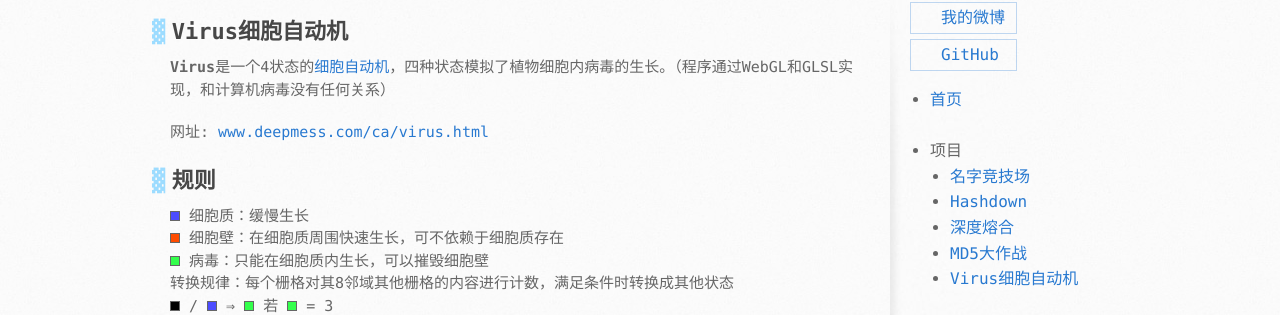
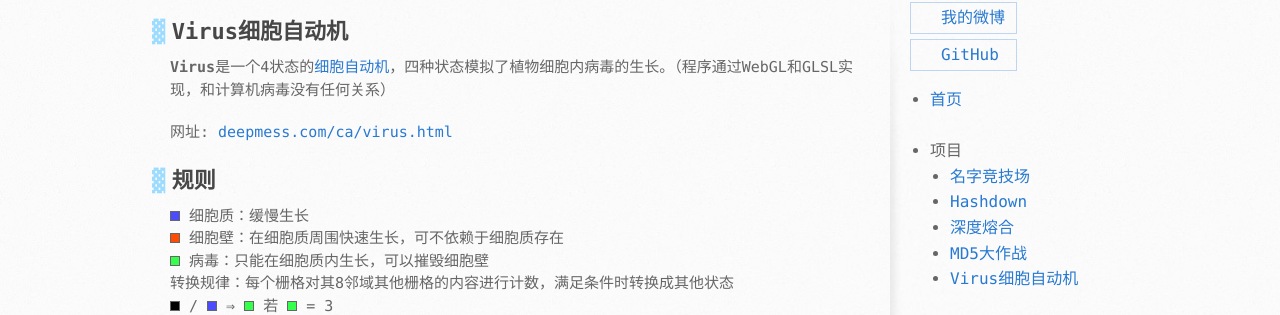
Before and after one commit to rinick/deepmess_source, a Jekyll site: the page built from zh/virus.md, in a window 1280 px wide. Shown: the part 135-450 px from the top of the page. Built offline with Jekyll 4.4.1, drawn with Linux system fonts in a browser that asks for light colours.

Commit message:
switch from www.deepmess.com to deepmess.com

```diff
--- a/_layouts/namerena_base.html
+++ b/_layouts/namerena_base.html
@@ -58,7 +58,7 @@
 
         <ul>
 
-          <li><a href="http://www.deepmess.com/" >首页</a></li>
+          <li><a href="http://deepmess.com/" >首页</a></li>
           <br/>
           <li><a href="index.html" >名字竞技场</a></li>
           <br/>
--- a/zh/index.html
+++ b/zh/index.html
@@ -3,6 +3,6 @@
 <meta http-equiv="refresh" content="0;URL='/'"/>
 </head>
 <body>
-This page has moved to <a href="http://www.deepmess.com/">www.deepmess.com/</a>.
+This page has moved to <a href="http://deepmess.com/">deepmess.com/</a>.
 </body>
 </html>
--- a/zh/virus.md
+++ b/zh/virus.md
@@ -6,7 +6,7 @@
 **Virus**是一个4状态的<a href="http://zh.wikipedia.org/wiki/%E7%B4%B0%E8%83%9E%E8%87%AA%E5%8B%95%E6%A9%9F" target="_blank">细胞自动机</a>，四种状态模拟了植物细胞内病毒的生长。（程序通过WebGL和GLSL实现，和计算机病毒没有任何关系）
 
 网址:
-<a href="/ca/virus.html" target="_blank">www.deepmess.com/ca/virus.html</a>
+<a href="/ca/virus.html" target="_blank">deepmess.com/ca/virus.html</a>
 
 
 ## 规则
```
Also changed, not shown: zh/namerena/index.md (+1 -1 lines).
